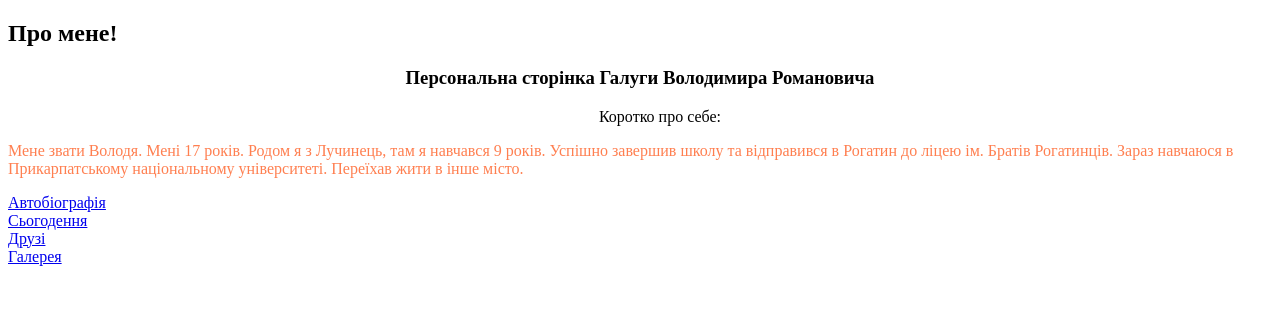
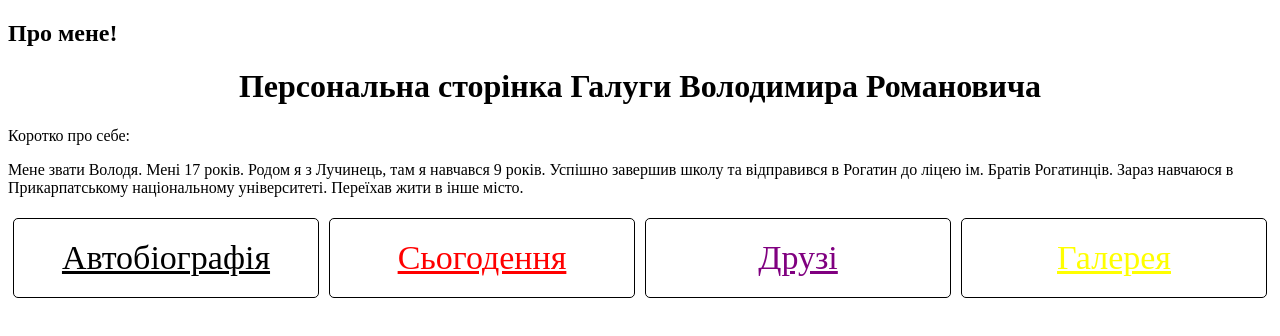
Before and after one commit to VolodymyrHaluha/My-own-repo, a plain HTML site: page Practichna6/index.html in a window 1280 px wide. Drawn offline with Linux system fonts and the light colour scheme.

Commit message:
Update index.html

```diff
--- a/Practichna6/index.html
+++ b/Practichna6/index.html
@@ -1,34 +1,49 @@
 <!DOCTYPE html>
-<html lang="ua">
+<html lang="uk">
    <head>
  <meta charset="utf-8">
+ <link rel="stylesheet" href="index.css">
+
          <title>Моя власна сторінка</title>
    </head>
-  <body>
+<body>
 
    <H2>
     Про мене!
    </H2>
 
+   <h1>Персональна сторінка Галуги Володимира Романовича</h1>
 
-<h3 align="center">Персональна сторінка Галуги Володимира Романовича</h3>
+<p>
+Коротко про себе:
+</p>
 
-<ul>
-  <center>
-Коротко про себе:
-  </center>
-</ul>
+<p id="Main">Мене звати Володя. Мені 17 років.
+  Родом я з Лучинець, там я навчався 9 років.
+  Успішно завершив школу та відправився в Рогатин до ліцею ім. Братів Рогатинців.
+   Зараз навчаюся в Прикарпатському національному університеті. Переїхав жити в інше місто.</p>
 
-<p style="color:coral;">Мене звати Володя. Мені 17 років. Родом я з Лучинець, там я навчався 9 років. Успішно завершив школу та відправився в Рогатин до ліцею ім. Братів Рогатинців. Зараз навчаюся в Прикарпатському національному університеті. Переїхав жити в інше місто.</p>
-
-<a href=biography.html>Автобіографія</a>
-<br>
-<a href=novadays.html>Сьогодення</a>
-<br>
-<a href=friends.html>Друзі</a>
-<br>
-<a href=gallery.html>Галерея</a>
-<br>
-
+   <div class="row">
+    <div class="col-lg-4 col-md-6 col-sm-12">
+        <div class="info">
+            <a id="id_1" href="biography.html">Автобіографія</a>
+        </div>
+    </div>
+    <div class="col-lg-4 col-md-6 col-sm-12">
+        <div class="info">
+            <a id="id_2" href="novadays.html">Сьогодення</a>
+        </div>
+    </div>
+    <div class="col-lg-4 col-md-6 col-sm-12">
+        <div class="info">
+            <a id="id_3" href="friends.html">Друзі</a>
+        </div>
+    </div>
+    <div class="col-lg-4 col-md-6 col-sm-12">
+        <div class="info">
+            <a id="id_4" href="gallery.html">Галерея</a>
+        </div>
+    </div>
+</div>
 </body>
 </html>
```
